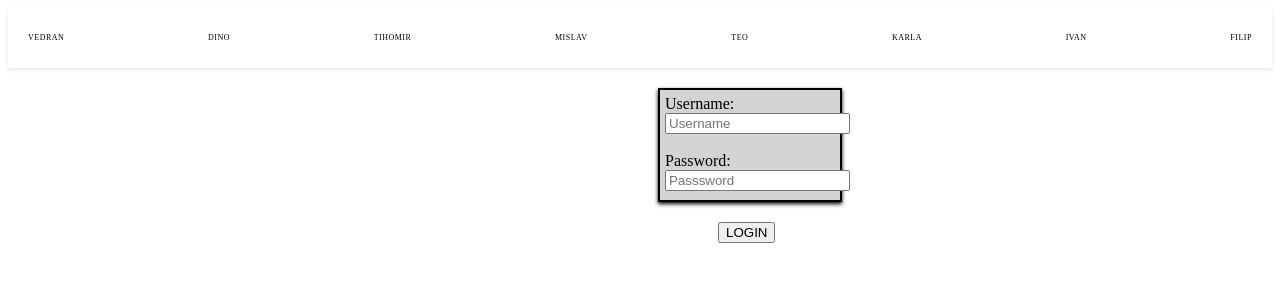
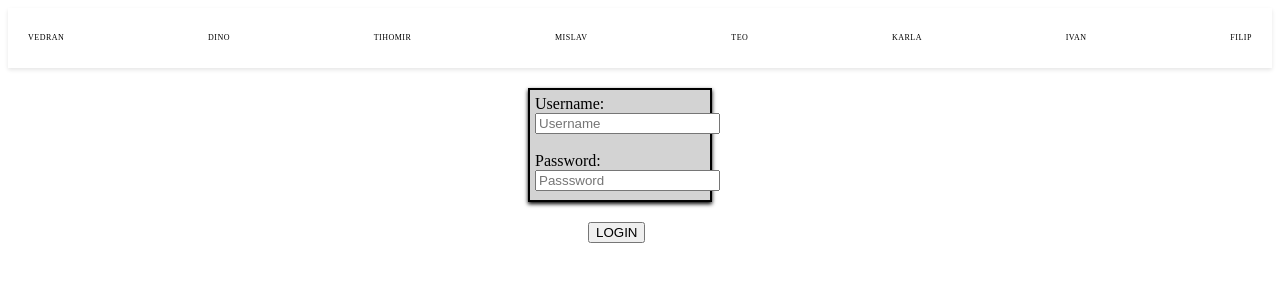
Before and after one commit to majkprpik/angular-edu-2023, an Angular app: page /tihomir in a window 1280 px wide. Shown: the top 300 px of the page. Built offline with nearby package versions, Linux system fonts and the light colour scheme.

Commit message:
margin left

```diff
--- a/src/app/modules/tihomir/tihomir.component.html
+++ b/src/app/modules/tihomir/tihomir.component.html
@@ -1,4 +1,4 @@
-<div class="form" [ngStyle]="{ 'margin-top': '20px', 'margin-left': '650px' }">
+<div class="form" [ngStyle]="{ 'margin-top': '20px', 'margin-left': '520px' }">
     Username:
     <input  type="text" placeholder="Username" [(ngModel)]="osoba.username"/>
     <br />
@@ -7,6 +7,6 @@
     <input  type="password" placeholder="Passsword" [(ngModel)]="osoba.password"/>
 </div>
 
-<button class="loginButton" [ngStyle]="{ 'margin-top': '20px', 'margin-left': '710px'}" (click)="login()">
+<button class="loginButton" [ngStyle]="{ 'margin-top': '20px', 'margin-left': '580px'}" (click)="login()">
     LOGIN
 </button>
```
